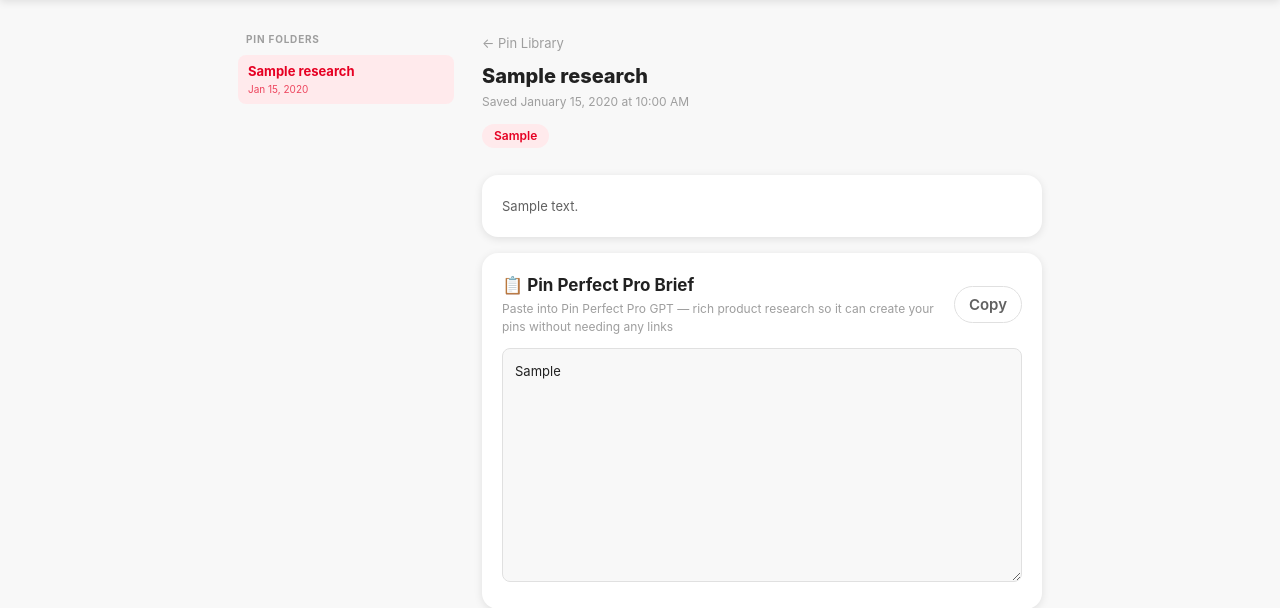
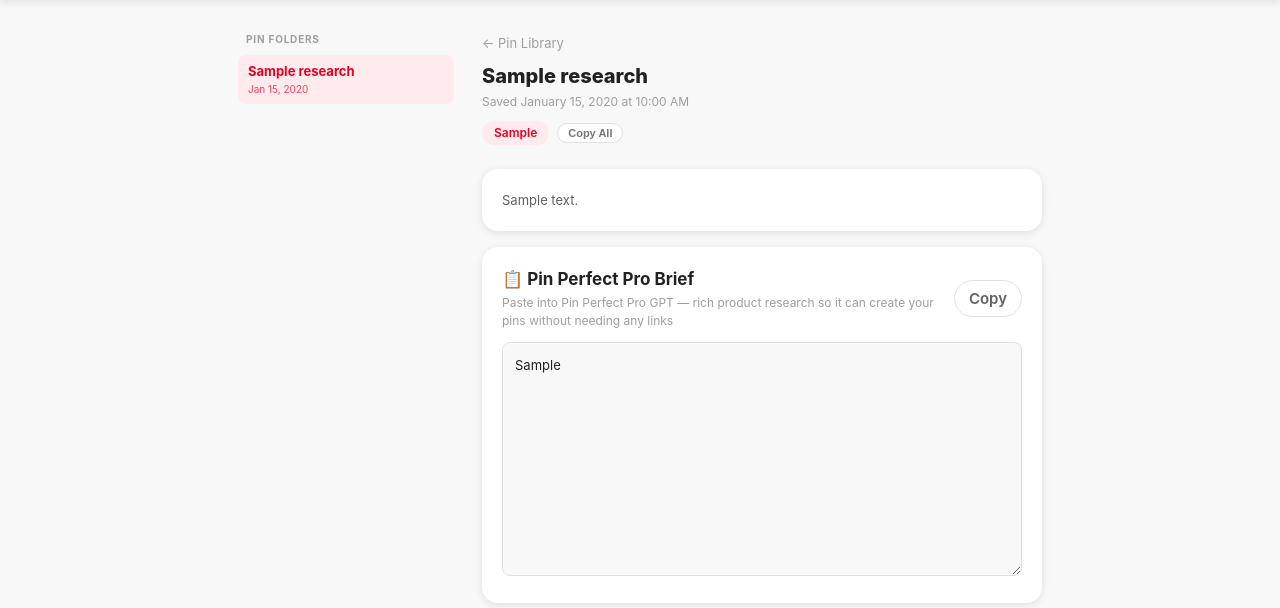
Before and after one commit to Zmoneyy/pinterest-automation, a Flask app: page /pin-library/1 in a window 1280 px wide; the page is wider, and only the part inside the window is pictured. Shown: the part 87-695 px from the top of that part. Run offline with Flask 3, Linux system fonts and the light colour scheme; the visitor is signed in with stand-in values (Sample User, id 1); tables that the repository leaves empty hold one stand-in row (values such as "Sample post"); grey boxes marked "Sample" are stand-in pictures; some libraries are stand-ins or nearby versions.

Commit message:
Add Copy All keywords button to pin folder header
Co-Authored-By: Claude Sonnet 4.6 <noreply@anthropic.com>

```diff
--- a/templates/pin_folder.html
+++ b/templates/pin_folder.html
@@ -89,14 +89,15 @@
     Saved {{ sess.created_at.strftime('%B %d, %Y at %I:%M %p') if sess.created_at else '' }}
   </div>
   {% if sess.keywords %}
-  <div style="margin-top:10px;">
+  <div style="margin-top:10px;display:flex;align-items:center;flex-wrap:wrap;gap:4px;">
     {% for kw in sess.keywords.split(',') %}
       {% if kw.strip() %}
-      <span style="display:inline-block;font-size:12px;background:var(--red-light);color:var(--red);border-radius:20px;padding:3px 12px;margin:3px 4px 3px 0;font-weight:600;">
+      <span style="display:inline-block;font-size:12px;background:var(--red-light);color:var(--red);border-radius:20px;padding:3px 12px;font-weight:600;">
         {{ kw.strip() }}
       </span>
       {% endif %}
     {% endfor %}
+    <button onclick="copyKeywords(this)" style="font-size:11px;font-weight:600;padding:3px 10px;border-radius:20px;border:1px solid var(--gray-200);background:#fff;color:var(--gray-500);cursor:pointer;margin-left:4px;">Copy All</button>
   </div>
   {% endif %}
 </div>
@@ -499,6 +500,14 @@ async function sendFolderToTailwind() {
   }
 }
 
+function copyKeywords(btn) {
+  const kw = {{ sess.keywords | tojson }};
+  navigator.clipboard.writeText(kw).then(() => {
+    btn.textContent = 'Copied!';
+    setTimeout(() => btn.textContent = 'Copy All', 1500);
+  });
+}
+
 function copyText(text) {
   navigator.clipboard.writeText(text).then(() => {
     const btn = event.target;
```
